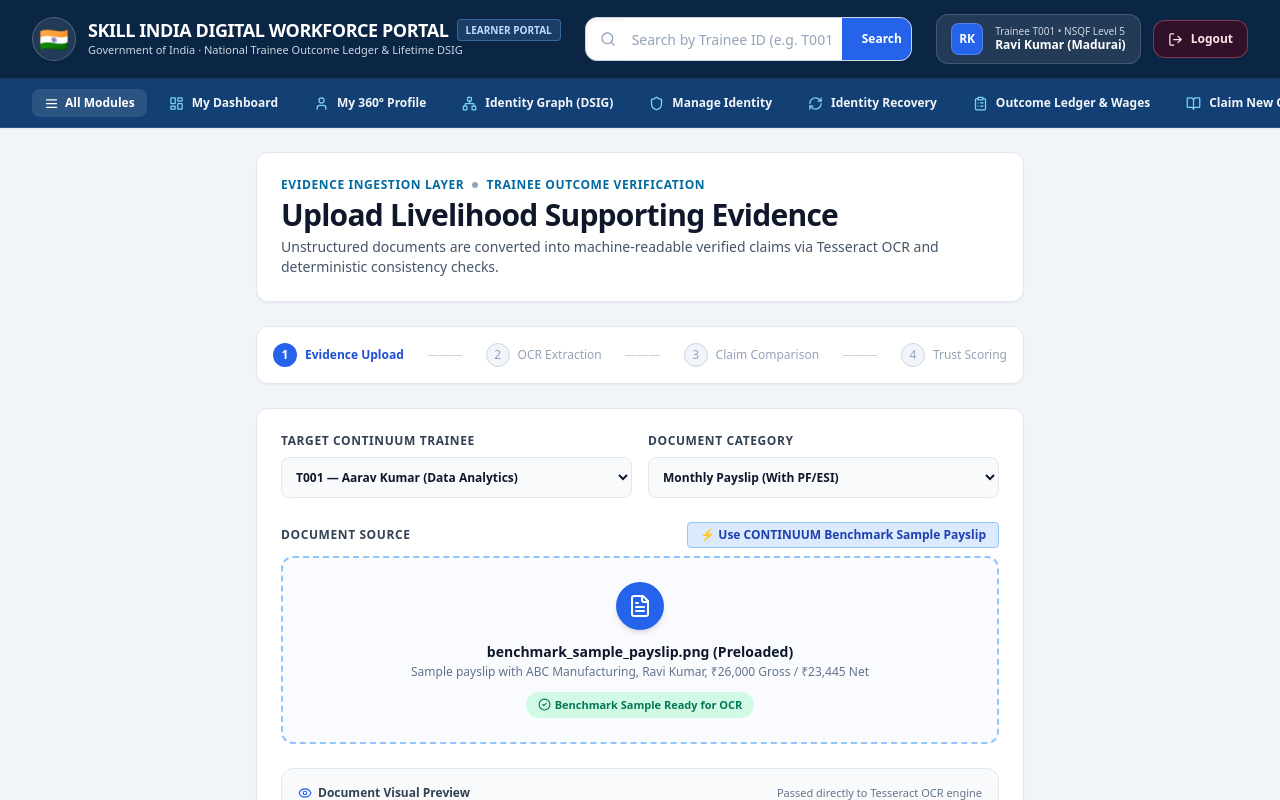
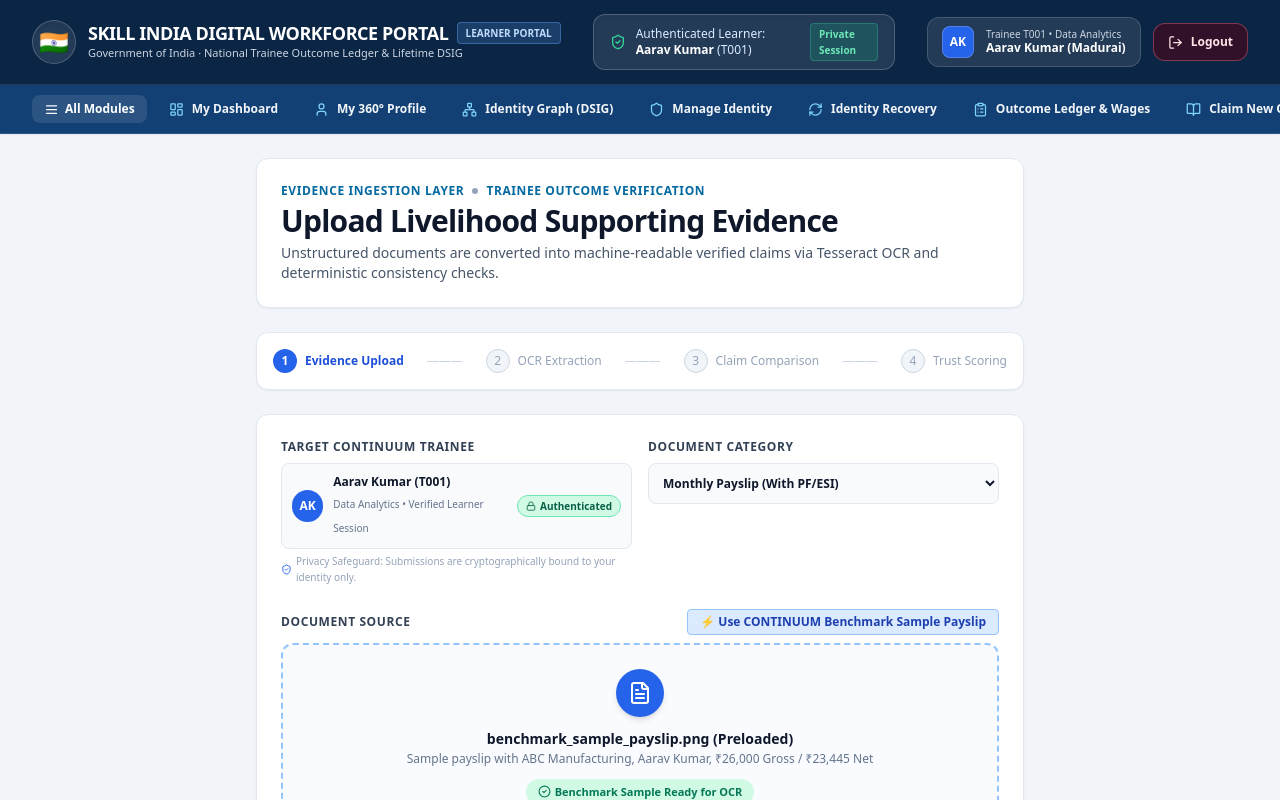
Before and after one commit to vishwaa-thangaraja/SIH2K26, a Next.js app in the folder frontend/: page /evidence/upload in a window 1280 px wide. Shown: the top 800 px of the page. Built offline with nearby package versions, Linux system fonts and the light colour scheme.

Commit message:
fix(auth-privacy): lock trainee session to authenticated candidate and make header tabs dynamic

```diff
--- a/frontend/src/app/(app)/evidence/[id]/extraction/page.tsx
+++ b/frontend/src/app/(app)/evidence/[id]/extraction/page.tsx
@@ -2,6 +2,7 @@
 
 import React, { useState, useEffect, use } from 'react'
 import Link from 'next/link'
+import { useRole } from '@/contexts/RoleContext'
 import {
   FileText, CheckCircle2, ArrowRight, ArrowLeft,
   Sparkles, ZoomIn, ZoomOut, ShieldCheck, AlertCircle,
@@ -111,6 +112,7 @@
 }) {
   const unwrappedParams = use(params)
   const id = unwrappedParams?.id || 'DOC001'
+  const { activeTrainee, setActiveTraineeId } = useRole()
 
   const [data, setData] = useState<ExtractionData>(DEFAULT_EXTRACTION)
   const [loading, setLoading] = useState(true)
@@ -121,6 +123,11 @@
   const [docFilename, setDocFilename] = useState<string>('Uploaded Payslip Document')
 
   useEffect(() => {
+    if (typeof window !== 'undefined') {
+      const p = new URLSearchParams(window.location.search).get('trainee_id')
+      if (p) setActiveTraineeId(p)
+    }
+
     async function loadExtraction() {
       try {
         const res = await fetch(`http://localhost:8000/evidence/${id}/extraction`)
@@ -137,7 +144,7 @@
       }
     }
     loadExtraction()
-  }, [id])
+  }, [id, setActiveTraineeId])
 
   const copyOcrText = () => {
     navigator.clipboard.writeText(data.ocr.raw_text)
@@ -371,7 +378,7 @@
                     <span>Candidate Identity Match</span>
                   </div>
                   <p className="text-slate-600">
-                    Extracted: <strong>{data.employee.employee_name || 'Ravi Kumar'}</strong> • Fuzzy match confidence: <strong>{ver.identity_match_score || 90}%</strong>
+                    Extracted: <strong>{data.employee.employee_name || activeTrainee?.name || 'Candidate'}</strong> • Fuzzy match confidence: <strong>{ver.identity_match_score || 90}%</strong>
                   </p>
                 </div>
                 <span className={`px-2 py-0.5 rounded font-bold uppercase text-[10px] ${
@@ -389,7 +396,7 @@
                     <span>Temporal Sequence Consistency</span>
                   </div>
                   <p className="text-slate-600">
-                    Pay Period ({data.pay_period.month || 'October'} {data.pay_period.year || 2028}) occurs chronologically post training completion.
+                    Pay Period ({data.pay_period.month || 'October'} {data.pay_period.year || 2026}) occurs chronologically post training completion.
                   </p>
                 </div>
                 <span className="px-2 py-0.5 rounded font-bold uppercase text-[10px] bg-emerald-100 text-emerald-800">
@@ -405,7 +412,7 @@
                     <span>Occupational Trade Correlation</span>
                   </div>
                   <p className="text-slate-600">
-                    Designation (<strong>{data.employee.designation || 'CNC Operator'}</strong>) matches vocational skill domain.
+                    Designation (<strong>{data.employee.designation || activeTrainee?.program || 'Vocational Specialist'}</strong>) matches vocational skill domain.
                   </p>
                 </div>
                 <span className="px-2 py-0.5 rounded font-bold uppercase text-[10px] bg-emerald-100 text-emerald-800">
@@ -456,10 +463,10 @@
                 <span className="text-[10px] font-bold text-slate-500 uppercase tracking-wider block">
                   Candidate Credentials
                 </span>
-                <p className="font-bold text-slate-900 text-sm">{data.employee.employee_name || 'Ravi Kumar'}</p>
-                <p className="text-slate-600 text-[11px]">Role: <strong className="text-slate-800">{data.employee.designation || 'CNC Operator'}</strong></p>
+                <p className="font-bold text-slate-900 text-sm">{data.employee.employee_name || activeTrainee?.name || 'Candidate'}</p>
+                <p className="text-slate-600 text-[11px]">Role: <strong className="text-slate-800">{data.employee.designation || activeTrainee?.program || 'Specialist'}</strong></p>
                 <div className="pt-1 text-[11px] text-slate-500 space-y-0.5">
-                  <p>Employee ID: <span className="font-mono text-slate-700 font-semibold">{data.employee.employee_id || 'EMP-2028-8841'}</span></p>
+                  <p>Employee ID: <span className="font-mono text-slate-700 font-semibold">{data.employee.employee_id || `EMP-2026-${activeTrainee?.trainee_id || 'T001'}`}</span></p>
                   <p>UAN: <span className="font-mono text-slate-700 font-semibold">{data.employee.uan_number || '100987854321'}</span></p>
                   <p>PF Ref: <span className="font-mono text-slate-700 font-semibold">{data.employee.pf_number || 'MH/PUN/0045231'}</span></p>
                 </div>
--- a/frontend/src/app/(app)/evidence/upload/page.tsx
+++ b/frontend/src/app/(app)/evidence/upload/page.tsx
@@ -1,17 +1,37 @@
 'use client'
 
-import React, { useState, useRef } from 'react'
-import { useRouter } from 'next/navigation'
+import React, { useState, useRef, useEffect, Suspense } from 'react'
+import { useRouter, useSearchParams } from 'next/navigation'
 import Link from 'next/link'
+import { useRole } from '@/contexts/RoleContext'
 import {
   Upload, FileText, CheckCircle2, ArrowRight,
-  ShieldCheck, Sparkles, AlertCircle, Loader2, Image as ImageIcon, Eye
+  ShieldCheck, Sparkles, AlertCircle, Loader2, Image as ImageIcon, Eye,
+  Lock
 } from 'lucide-react'
 
 export default function EvidenceUploadPage() {
+  return (
+    <Suspense fallback={
+      <div className="bg-white border border-slate-200 rounded-xl p-12 text-center text-slate-500">
+        <div className="animate-spin w-8 h-8 border-3 border-blue-600 border-t-transparent rounded-full mx-auto mb-3" />
+        <p className="text-xs font-bold uppercase tracking-wider">Loading Ingestion Form...</p>
+      </div>
+    }>
+      <EvidenceUploadContent />
+    </Suspense>
+  )
+}
+
+function EvidenceUploadContent() {
   const router = useRouter()
+  const searchParams = useSearchParams()
+  const { role, activeTrainee, setActiveTraineeId } = useRole()
+  const isGovernmentOfficial = role === 'analyst'
+
+  const paramTraineeId = searchParams.get('trainee_id')
   const [selectedType, setSelectedType] = useState('payslip')
-  const [traineeId, setTraineeId] = useState('T001')
+  const [traineeId, setTraineeId] = useState(paramTraineeId || activeTrainee?.trainee_id || 'T001')
   const [selectedFile, setSelectedFile] = useState<File | null>(null)
   const [useSample, setUseSample] = useState(true)
   const [previewUrl, setPreviewUrl] = useState<string>('/sample_payslip.png')
@@ -19,6 +39,18 @@
   const [processingStage, setProcessingStage] = useState<string>('')
   const [errorMsg, setErrorMsg] = useState<string | null>(null)
   const fileInputRef = useRef<HTMLInputElement>(null)
+
+  useEffect(() => {
+    if (paramTraineeId) {
+      setTraineeId(paramTraineeId.toUpperCase())
+      setActiveTraineeId(paramTraineeId.toUpperCase())
+    } else if (activeTrainee?.trainee_id) {
+      setTraineeId(activeTrainee.trainee_id)
+    }
+  }, [paramTraineeId, activeTrainee?.trainee_id, setActiveTraineeId])
+
+  const effectiveTraineeId = traineeId || activeTrainee?.trainee_id || 'T001'
+  const isLockedToTrainee = !isGovernmentOfficial || !!paramTraineeId
 
   const handleFileChange = (e: React.ChangeEvent<HTMLInputElement>) => {
     if (e.target.files && e.target.files[0]) {
@@ -47,7 +79,7 @@
 
       setProcessingStage('Stage 2: Parsing Layout & Extracting Financial Entities...')
       const formData = new FormData()
-      formData.append('trainee_id', traineeId)
+      formData.append('trainee_id', effectiveTraineeId)
       formData.append('doc_type', selectedType)
       formData.append('use_sample', useSample ? 'true' : 'false')
 
@@ -69,7 +101,7 @@
       setProcessingStage('Completed! Navigating to Explainable Assessment...')
       await new Promise(r => setTimeout(r, 400))
 
-      router.push(`/evidence/${data.evidence_id || 'DOC001'}/extraction`)
+      router.push(`/evidence/${data.evidence_id || 'DOC001'}/extraction?trainee_id=${effectiveTraineeId}`)
     } catch (err: any) {
       console.error(err)
       setErrorMsg(err.message || 'Failed to process document through OCR pipeline')
@@ -124,6 +156,32 @@
             <label className="text-xs font-bold text-slate-700 uppercase tracking-wider block mb-2">
               Target CONTINUUM Trainee
             </label>
+            {isLockedToTrainee ? (
+              <div>
+                <div className="bg-slate-50 border border-slate-200 rounded-lg p-2.5 flex items-center justify-between">
+                  <div className="flex items-center gap-2.5">
+                    <div className="w-8 h-8 rounded-full bg-blue-600 text-white font-black text-xs flex items-center justify-center uppercase">
+                      {activeTrainee?.initials || 'TR'}
+                    </div>
+                    <div>
+                      <span className="text-xs font-bold text-slate-900 block">
+                        {activeTrainee?.name || 'Trainee'} ({effectiveTraineeId})
+                      </span>
+                      <span className="text-[10px] text-slate-500 font-medium">
+                        {activeTrainee?.program || 'Vocational Training'} • Verified Learner Session
+                      </span>
+                    </div>
+                  </div>
+                  <span className="inline-flex items-center gap-1 text-[10px] font-bold text-emerald-800 bg-emerald-100 border border-emerald-300 px-2 py-0.5 rounded-full">
+                    <Lock size={10} /> Authenticated
+                  </span>
+                </div>
+                <p className="text-[10px] text-slate-400 mt-1 flex items-center gap-1">
+                  <ShieldCheck size={11} className="text-blue-600 shrink-0" />
+                  <span>Privacy Safeguard: Submissions are cryptographically bound to your identity only.</span>
+                </p>
+              </div>
+            ) : (
               <select
                 value={traineeId}
                 onChange={(e) => setTraineeId(e.target.value)}
@@ -135,6 +193,7 @@
                 <option value="T004">T004 — Meena R (Electrical Technician)</option>
                 <option value="T005">T005 — Rahul Kumar (Tailoring & Apparel Design)</option>
               </select>
+            )}
           </div>
 
           <div>
@@ -201,7 +260,7 @@
                 </h3>
                 <p className="text-xs text-slate-500 mt-0.5">
                   {useSample
-                    ? 'Sample payslip with ABC Manufacturing, Ravi Kumar, ₹26,000 Gross / ₹23,445 Net'
+                    ? `Sample payslip with ABC Manufacturing, ${activeTrainee?.name || 'Candidate'}, ₹26,000 Gross / ₹23,445 Net`
                     : (selectedFile ? `Size: ${(selectedFile.size / 1024).toFixed(1)} KB` : 'Supports PNG, JPG, JPEG payslip scans')}
                 </p>
               </div>
--- a/frontend/src/app/(app)/outcomes/new/page.tsx
+++ b/frontend/src/app/(app)/outcomes/new/page.tsx
@@ -3,6 +3,7 @@
 import React, { useState, useEffect, Suspense } from 'react'
 import Link from 'next/link'
 import { useRouter, useSearchParams } from 'next/navigation'
+import { useRole } from '@/contexts/RoleContext'
 import {
   Building2, Sparkles, ArrowRight, ArrowLeft,
   Upload, CheckCircle2, ShieldCheck, FileCheck,
@@ -25,6 +26,7 @@
 function NewEmploymentEventContent() {
   const router = useRouter()
   const searchParams = useSearchParams()
+  const { setActiveTraineeId } = useRole()
   const traineeId = searchParams.get('trainee_id') || 'T001'
   const milestone = searchParams.get('milestone') || '3M'
   const source = searchParams.get('source')
@@ -45,16 +47,20 @@
 
   useEffect(() => {
     if (traineeId) {
+      setActiveTraineeId(traineeId)
       fetch(`http://127.0.0.1:8000/trainees/${traineeId}`)
         .then(res => res.ok ? res.json() : null)
         .then(data => {
           if (data && data.name) {
             setTraineeName(data.name)
+            if (data.program) {
+              setFormData(prev => ({ ...prev, role: data.program }))
+            }
           }
         })
         .catch(() => {})
     }
-  }, [traineeId])
+  }, [traineeId, setActiveTraineeId])
 
   const handleSubmitAndVerify = async () => {
     setIsSubmitting(true)
@@ -72,11 +78,11 @@
       }
       setSubmissionSuccess(true)
       setTimeout(() => {
-        router.push('/evidence/upload')
+        router.push(`/evidence/upload?trainee_id=${traineeId}`)
       }, 1500)
     } catch (err) {
       console.error('Failed to notify communications backend', err)
-      router.push('/evidence/upload')
+      router.push(`/evidence/upload?trainee_id=${traineeId}`)
     } finally {
       setIsSubmitting(false)
     }
--- a/frontend/src/components/layout/AmazonGovHeader.tsx
+++ b/frontend/src/components/layout/AmazonGovHeader.tsx
@@ -22,7 +22,7 @@
 export default function AmazonGovHeader() {
   const pathname = usePathname()
   const router = useRouter()
-  const { role } = useRole()
+  const { role, activeTrainee } = useRole()
   const isGovernmentOfficial = role === 'analyst'
 
   const [searchQuery, setSearchQuery] = useState('')
@@ -52,6 +52,7 @@
 
   const handleLogout = () => {
     localStorage.removeItem('continuum_role')
+    localStorage.removeItem('continuum_active_trainee_id')
     router.push('/')
   }
 
@@ -68,16 +69,16 @@
     { label: 'Evidence OCR Engine', href: '/evidence/DOC001/extraction', icon: FileSearch },
   ]
 
-  // ── Trainee Nav Items ──
+  // ── Trainee Nav Items (Anchored to authenticated active trainee) ──
   const traineeNavItems: NavItem[] = [
     { label: 'My Dashboard', href: '/dashboard', icon: LayoutDashboard },
-    { label: 'My 360° Profile', href: '/trainees/T001', icon: User },
+    { label: 'My 360° Profile', href: `/trainees/${activeTrainee?.trainee_id || 'T001'}`, icon: User },
     { label: 'Identity Graph (DSIG)', href: '/dsig', icon: Network },
     { label: 'Manage Identity', href: '/identity/update', icon: Shield },
     { label: 'Identity Recovery', href: '/identity/recovery', icon: RefreshCw },
     { label: 'Outcome Ledger & Wages', href: '/outcomes', icon: ClipboardList },
-    { label: 'Claim New Outcome', href: '/outcomes/new', icon: BookOpen },
-    { label: 'Upload Evidence', href: '/evidence/upload', icon: Upload },
+    { label: 'Claim New Outcome', href: `/outcomes/new?trainee_id=${activeTrainee?.trainee_id || 'T001'}`, icon: BookOpen },
+    { label: 'Upload Evidence', href: `/evidence/upload?trainee_id=${activeTrainee?.trainee_id || 'T001'}`, icon: Upload },
     { label: 'Employer Attestation', href: '/attestation', icon: CheckSquare },
   ]
 
@@ -142,7 +143,8 @@
           </Link>
         </div>
 
-        {/* Center Search Bar: Dedicated for Trainee ID or Location */}
+        {/* Center Search Bar for Officials, or Privacy Verification Banner for Learners */}
+        {isGovernmentOfficial ? (
           <form onSubmit={handleSearchSubmit} className="hidden md:flex flex-1 max-w-xl mx-2 items-center h-11 rounded-xl overflow-hidden bg-white shadow-inner focus-within:ring-2 focus-within:ring-sky-400 border border-slate-300">
             <div className="flex items-center gap-1.5 pl-3.5 pr-2 text-slate-500 shrink-0">
               <Search size={16} className="text-slate-400" />
@@ -164,6 +166,19 @@
               <span>Search</span>
             </button>
           </form>
+        ) : (
+          <div className="hidden md:flex flex-1 max-w-xl mx-4 items-center justify-center">
+            <div className="flex items-center gap-2.5 bg-white/10 border border-white/20 px-4 py-2 rounded-xl text-blue-100 text-xs shadow-inner">
+              <ShieldCheck size={16} className="text-emerald-400 shrink-0" />
+              <span>
+                Authenticated Learner: <strong className="text-white font-bold">{activeTrainee?.name || 'Candidate'}</strong> ({activeTrainee?.trainee_id || 'T001'})
+              </span>
+              <span className="text-[10px] bg-emerald-500/20 text-emerald-300 border border-emerald-400/30 px-2 py-0.5 rounded font-bold">
+                Private Session
+              </span>
+            </div>
+          </div>
+        )}
 
         {/* Right Action & Profile Area */}
         <div className="flex items-center gap-3 shrink-0">
@@ -181,12 +196,16 @@
             </div>
           ) : (
             <div className="hidden xl:flex items-center gap-3 bg-white/10 border border-white/15 px-3.5 py-2 rounded-xl">
-              <div className="w-8 h-8 rounded-lg bg-blue-600 border border-white/20 flex items-center justify-center text-white font-black text-xs">
-                RK
+              <div className="w-8 h-8 rounded-lg bg-blue-600 border border-white/20 flex items-center justify-center text-white font-black text-xs uppercase">
+                {activeTrainee?.initials || 'TR'}
               </div>
               <div className="flex flex-col text-left leading-tight">
-                <span className="text-[10px] text-slate-300 font-medium">Trainee T001 • NSQF Level 5</span>
-                <span className="font-bold text-white text-xs">Ravi Kumar (Madurai)</span>
+                <span className="text-[10px] text-slate-300 font-medium">
+                  Trainee {activeTrainee?.trainee_id || 'T001'} • {activeTrainee?.program || 'NSQF Level 5'}
+                </span>
+                <span className="font-bold text-white text-xs">
+                  {activeTrainee?.name || 'Candidate'} ({activeTrainee?.district || 'India'})
+                </span>
               </div>
             </div>
           )}
--- a/frontend/src/contexts/RoleContext.tsx
+++ b/frontend/src/contexts/RoleContext.tsx
@@ -1,18 +1,84 @@
 'use client'
 
-import React, { createContext, useContext, useState, useEffect } from 'react'
-import { usePathname } from 'next/navigation'
+import React, { createContext, useContext, useState, useEffect, useCallback } from 'react'
+import { usePathname, useSearchParams } from 'next/navigation'
 
 export type AppRole = 'trainee' | 'analyst'
+
+export interface TraineeSession {
+  trainee_id: string
+  name: string
+  program?: string
+  district?: string
+  state?: string
+  phone?: string
+  email?: string
+  initials?: string
+}
+
+export const DEFAULT_TRAINEES: Record<string, TraineeSession> = {
+  T001: {
+    trainee_id: 'T001',
+    name: 'Aarav Kumar',
+    program: 'Data Analytics',
+    district: 'Madurai',
+    state: 'Tamil Nadu',
+    initials: 'AK',
+  },
+  T002: {
+    trainee_id: 'T002',
+    name: 'Priya S',
+    program: 'Web Development',
+    district: 'Madurai',
+    state: 'Tamil Nadu',
+    initials: 'PS',
+  },
+  T003: {
+    trainee_id: 'T003',
+    name: 'Arun Prakash',
+    program: 'Digital Marketing',
+    district: 'Coimbatore',
+    state: 'Tamil Nadu',
+    initials: 'AP',
+  },
+  T004: {
+    trainee_id: 'T004',
+    name: 'Meena R',
+    program: 'Electrical Technician',
+    district: 'Tiruchirappalli',
+    state: 'Tamil Nadu',
+    initials: 'MR',
+  },
+  T005: {
+    trainee_id: 'T005',
+    name: 'Rahul Kumar',
+    program: 'Tailoring & Apparel Design',
+    district: 'Salem',
+    state: 'Tamil Nadu',
+    initials: 'RK',
+  },
+}
+
+function getInitials(name: string): string {
+  const parts = name.trim().split(/\s+/)
+  if (parts.length >= 2) {
+    return (parts[0][0] + parts[parts.length - 1][0]).toUpperCase()
+  }
+  return name.slice(0, 2).toUpperCase()
+}
 
 interface RoleContextType {
   role: AppRole
   setRole: (role: AppRole) => void
+  activeTrainee: TraineeSession
+  setActiveTraineeId: (id: string) => void
 }
 
 const RoleContext = createContext<RoleContextType>({
   role: 'analyst',
   setRole: () => {},
+  activeTrainee: DEFAULT_TRAINEES.T001,
+  setActiveTraineeId: () => {},
 })
 
 const ANALYST_ROUTES = [
@@ -33,27 +99,89 @@
 export function RoleProvider({ children }: { children: React.ReactNode }) {
   const pathname = usePathname()
   const [role, setRoleState] = useState<AppRole>('analyst')
+  const [activeTrainee, setActiveTrainee] = useState<TraineeSession>(DEFAULT_TRAINEES.T001)
+
+  const fetchTraineeFromBackend = useCallback(async (id: string) => {
+    const formattedId = id.toUpperCase()
+    try {
+      const res = await fetch(`http://127.0.0.1:8000/trainees/${formattedId}`)
+      if (res.ok) {
+        const data = await res.json()
+        const initials = getInitials(data.name || formattedId)
+        const updated: TraineeSession = {
+          trainee_id: data.trainee_id || formattedId,
+          name: data.name || formattedId,
+          program: data.program || 'Vocational Training',
+          district: data.district || 'Madurai',
+          state: data.state || 'Tamil Nadu',
+          phone: data.phone,
+          email: data.email,
+          initials,
+        }
+        setActiveTrainee(updated)
+        return
+      }
+    } catch {
+      // Backend unavailable, fallback to preset dictionary
+    }
+
+    if (DEFAULT_TRAINEES[formattedId]) {
+      setActiveTrainee(DEFAULT_TRAINEES[formattedId])
+    } else {
+      setActiveTrainee({
+        trainee_id: formattedId,
+        name: `Trainee ${formattedId}`,
+        program: 'Skill Certification',
+        district: 'Regional Cluster',
+        initials: formattedId.slice(0, 2).toUpperCase(),
+      })
+    }
+  }, [])
+
+  const setActiveTraineeId = useCallback((id: string) => {
+    const cleanId = id.toUpperCase()
+    localStorage.setItem('continuum_active_trainee_id', cleanId)
+    fetchTraineeFromBackend(cleanId)
+  }, [fetchTraineeFromBackend])
 
   useEffect(() => {
     // 1. Check if the current route explicitly belongs to a role
     if (ANALYST_ROUTES.some(route => pathname === route || pathname.startsWith(route + '/'))) {
       setRoleState('analyst')
       localStorage.setItem('continuum_role', 'analyst')
-      return
+    } else if (TRAINEE_ROUTES.some(route => pathname === route || pathname.startsWith(route + '/'))) {
+      setRoleState('trainee')
+      localStorage.setItem('continuum_role', 'trainee')
+    } else {
+      const stored = localStorage.getItem('continuum_role') as AppRole | null
+      if (stored === 'trainee' || stored === 'analyst') {
+        setRoleState(stored)
+      }
     }
 
-    if (TRAINEE_ROUTES.some(route => pathname === route || pathname.startsWith(route + '/'))) {
-      setRoleState('trainee')
-      localStorage.setItem('continuum_role', 'trainee')
-      return
+    // 2. Check if URL contains a trainee ID (e.g. /trainees/T002 or search params in window)
+    if (typeof window !== 'undefined') {
+      const urlParams = new URLSearchParams(window.location.search)
+      const paramTraineeId = urlParams.get('trainee_id')
+      if (paramTraineeId) {
+        setActiveTraineeId(paramTraineeId)
+        return
+      }
+
+      // Check path matching /trainees/(T\d+)
+      const match = pathname.match(/\/trainees\/(T\d+)/i)
+      if (match && match[1]) {
+        setActiveTraineeId(match[1])
+        return
+      }
+
+      // Fallback to stored trainee preference
+      const storedTrainee = localStorage.getItem('continuum_active_trainee_id')
+      if (storedTrainee) {
+        fetchTraineeFromBackend(storedTrainee)
+      }
     }
-
-    // 2. Otherwise fallback to stored preference
-    const stored = localStorage.getItem('continuum_role') as AppRole | null
-    if (stored === 'trainee' || stored === 'analyst') {
-      setRoleState(stored)
-    }
-  }, [pathname])
+  }, [pathname, setActiveTraineeId, fetchTraineeFromBackend])
 
   const setRole = (r: AppRole) => {
     localStorage.setItem('continuum_role', r)
@@ -61,7 +189,7 @@
   }
 
   return (
-    <RoleContext.Provider value={{ role, setRole }}>
+    <RoleContext.Provider value={{ role, setRole, activeTrainee, setActiveTraineeId }}>
       {children}
     </RoleContext.Provider>
   )
```
Also changed, not shown: 1 other file (tests, documents, lock files or other folders). Lines whose indentation alone changed are shown as unchanged.
